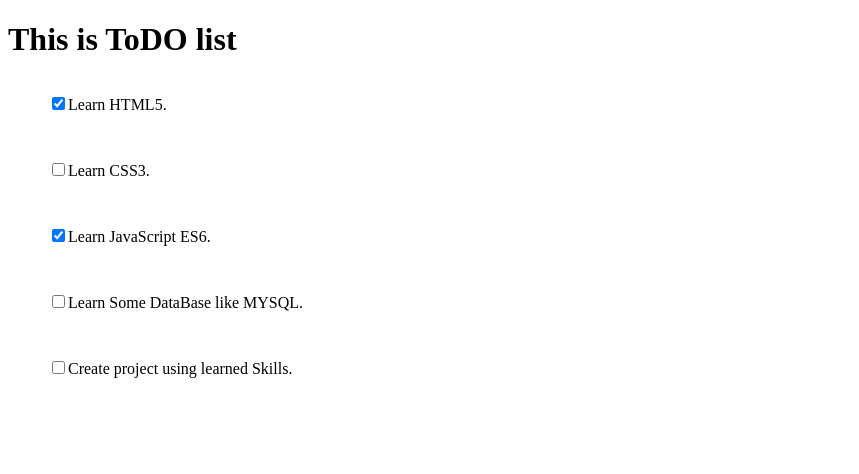
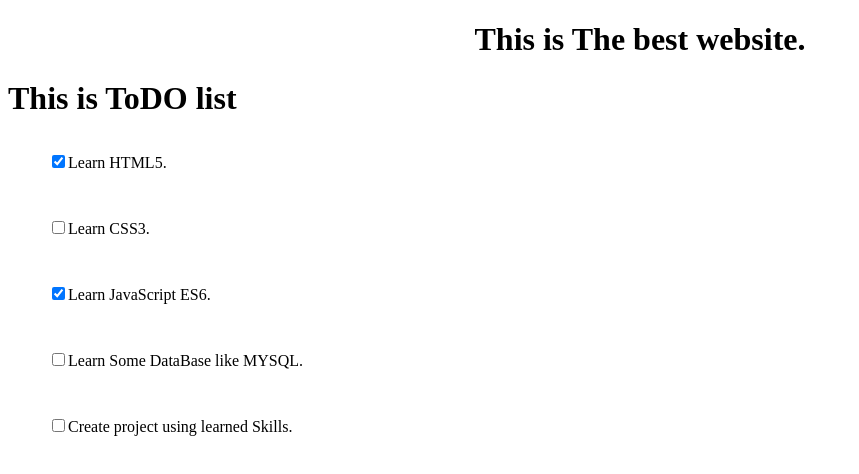
Before and after one commit to acme1982/SandBox, a React (Vite) app: page / in a window 1280 px wide. Shown: the top 474 px of the page, without its empty margins (0-859 px from the left). Built offline with nearby package versions, Linux system fonts and the light colour scheme.

Commit message:
Render
With conditional Rendering

```diff
--- a/src/App.js
+++ b/src/App.js
@@ -1,11 +1,13 @@
 import React, { Component } from "react";
 import ToDoItem from "./todoitem";
 import TodoItems from "./TodoItems";
+import Header from "./Header";
 class App extends Component {
   constructor() {
     super();
     this.state = {
-      todos: TodoItems
+      todos: TodoItems,
+      isLoading: true
     };
     this.handleChange = this.handleChange.bind(this);
   }
@@ -23,12 +25,24 @@ class App extends Component {
     });
   }
 
+  componentDidMount() {
+    setTimeout(() => {
+      this.setState({ isLoading: false });
+    }, 1500);
+  }
+
   render() {
     const todoList = this.state.todos.map(item => (
       <ToDoItem key={item.id} item={item} handleChange={this.handleChange} />
     ));
     return (
       <div>
+        {this.state.isLoading ? (
+          <h1>Loading...</h1>
+        ) : (
+          <Header isLoading={this.isLoading} />
+        )}
+
         <h1>This is ToDO list</h1>
         {todoList}
       </div>
--- /dev/null
+++ b/src/Header.js
@@ -0,0 +1,16 @@
+import React from "react";
+
+const styling = {
+  textAlign: "center",
+  textDecoration: "italic"
+};
+
+function Header(props) {
+  return (
+    <div>
+      <h1 style={styling}>This is The best website.</h1>
+    </div>
+  );
+}
+
+export default Header;
--- a/src/todoitem.js
+++ b/src/todoitem.js
@@ -2,7 +2,6 @@ import React from "react";
 const someStyles = { listStyleType: "none" };
 
 function ToDoItem(props) {
-  console.log(props);
   return (
     <ul style={someStyles}>
       <li>
```
